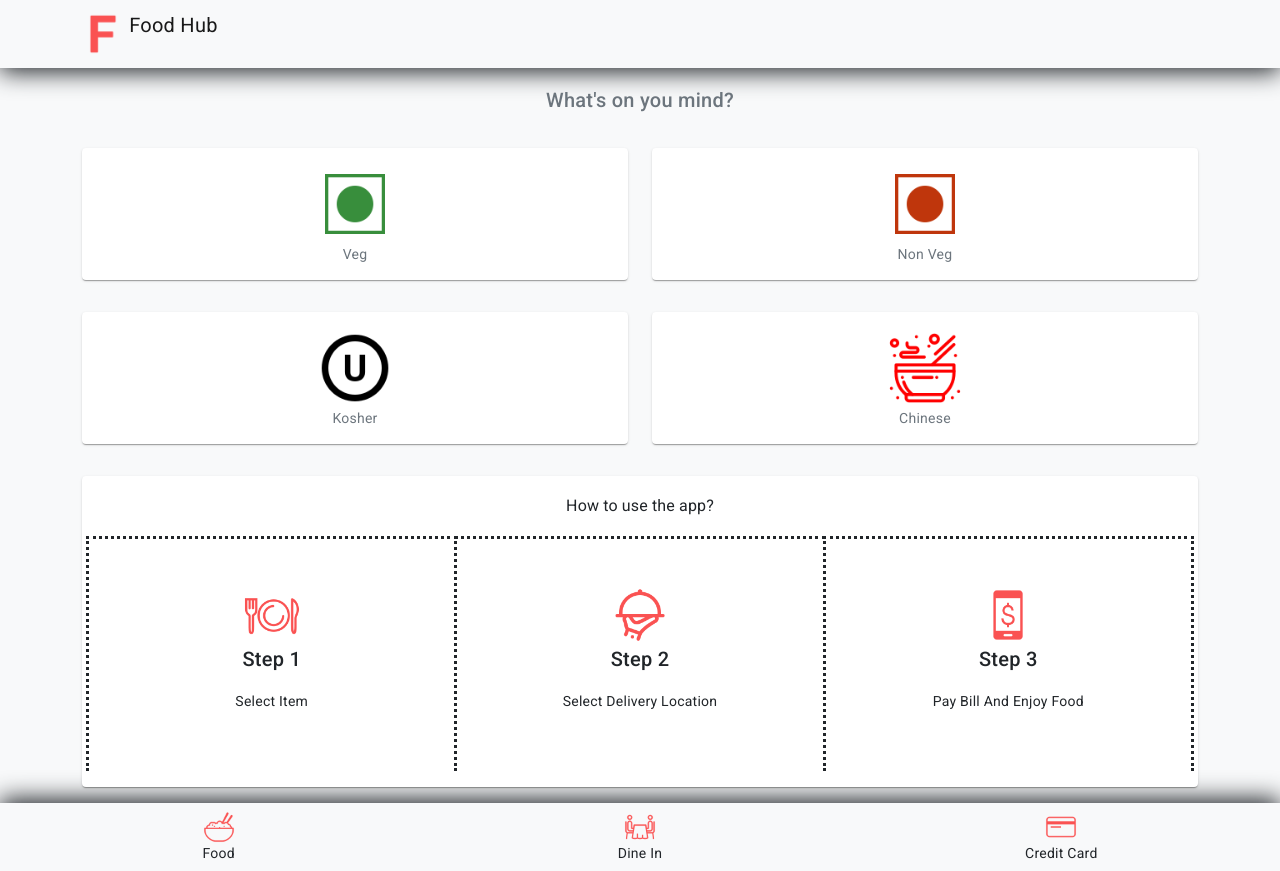
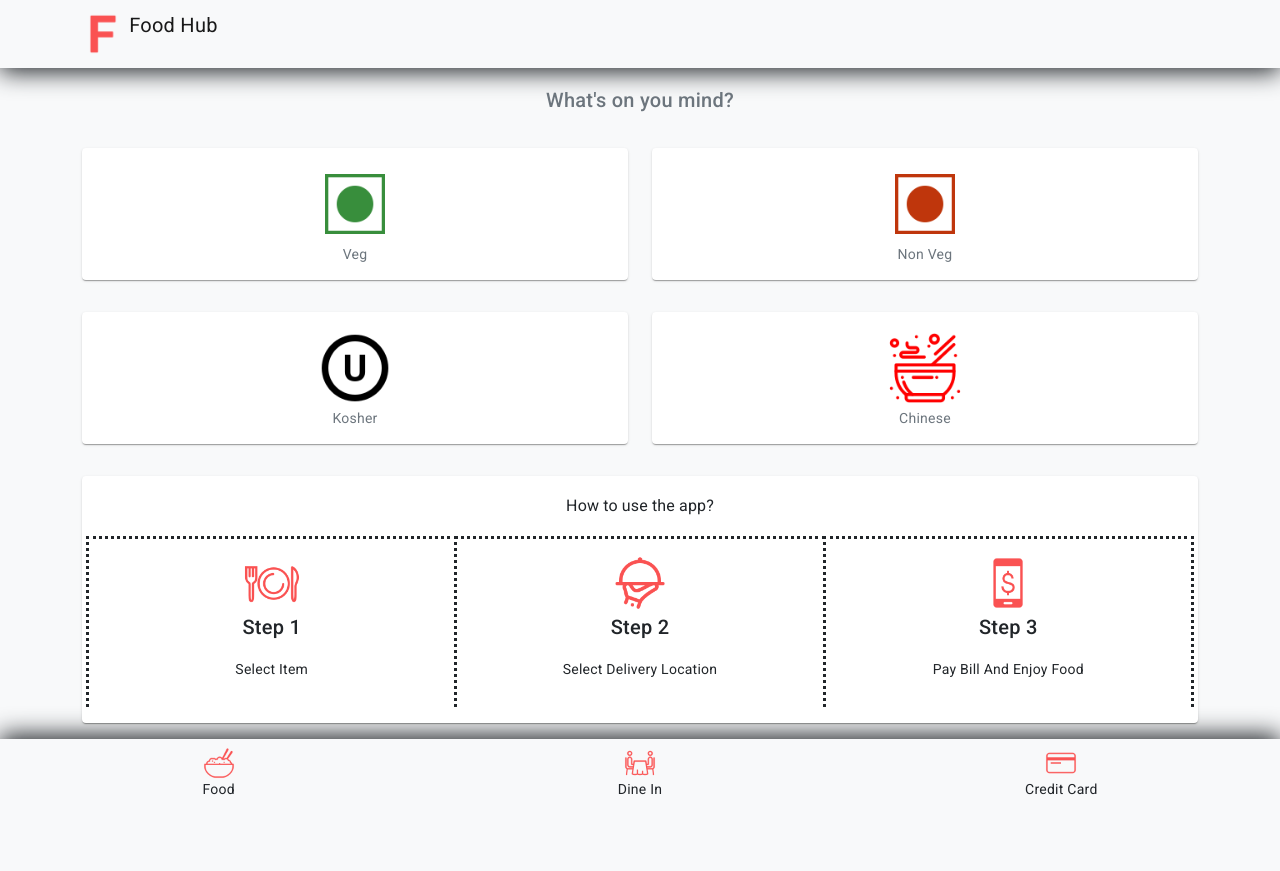
Before and after one commit to aamanh30/food-hub, an Angular app: page /#/home in a window 1280 px wide. After the commit the page ends 807 px from the top, so only its background shows below. Built offline with nearby package versions, Linux system fonts and the light colour scheme.

Commit message:
feat(home) - main.component.html - Updated the template toreduce the spacing

```diff
--- a/src/app/features/home/main/main.component.html
+++ b/src/app/features/home/main/main.component.html
@@ -28,7 +28,7 @@
       <div class="how-to-use-section row text-center">
         <div
           *ngFor="let instruction of instructions"
-          class="col instruction-item py-5"
+          class="col instruction-item py-3"
         >
           <img
             class="image-sm"
```
